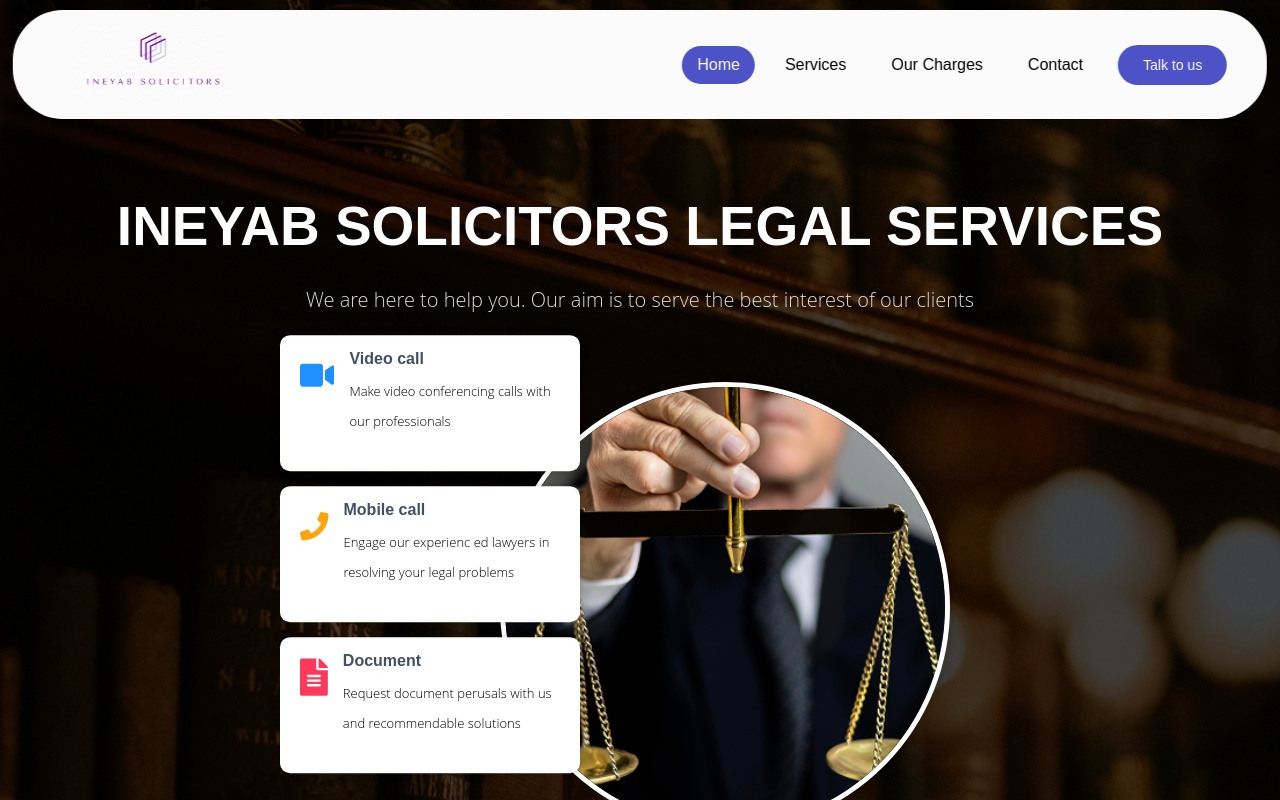
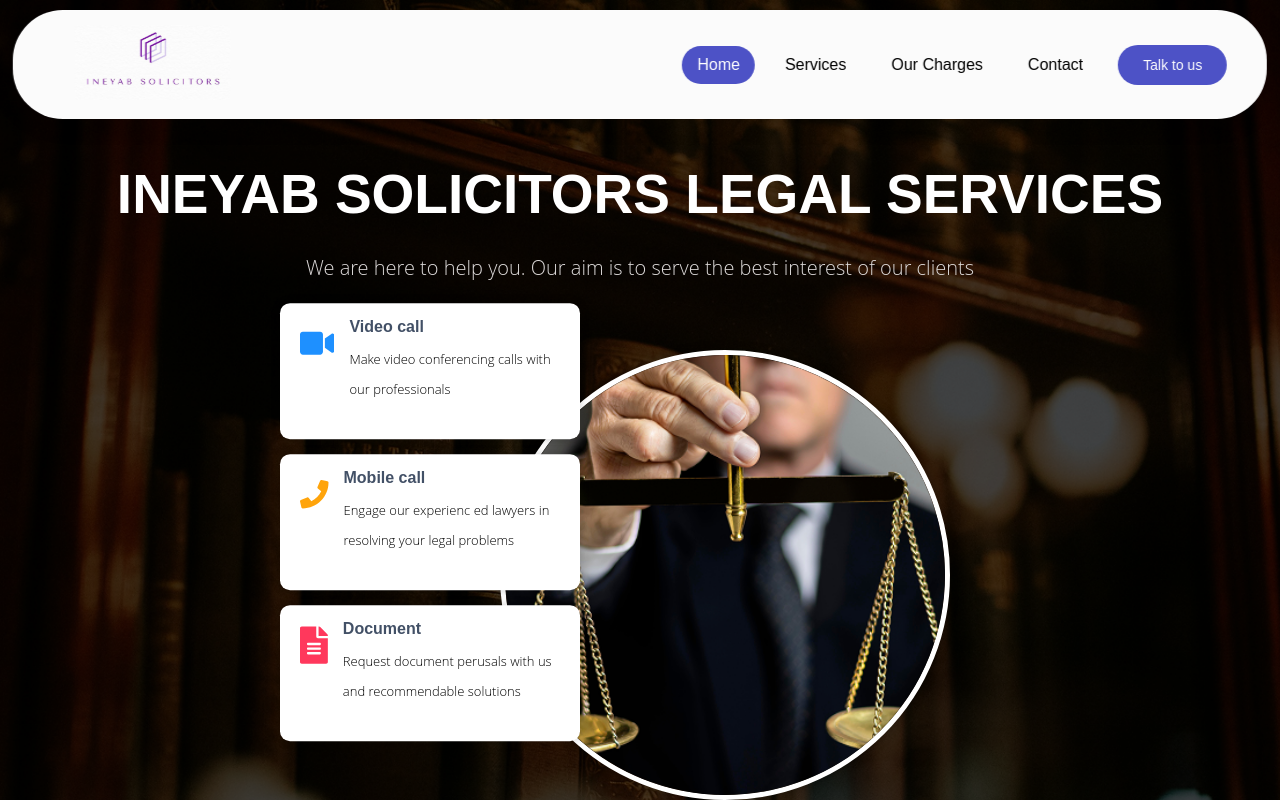
Before and after one commit to Fritz000/ineyab-solicitors, a React (Vite) app: page / in a window 1280 px wide. Shown: the top 800 px of the page. Built offline with nearby package versions, Linux system fonts and the light colour scheme.

Commit message:
new changes

```diff
--- a/src/pages/Home.css
+++ b/src/pages/Home.css
@@ -13,32 +13,32 @@ body, html {
   width: 100%;
   max-width: 100%;
   overflow-x: hidden;
-  min-height: 70vh; /* Ensure the parent container respects the height */
 }
 
 .hero-section {
   width: 100%;
-  min-height: 70vh; /* Minimum height is 70% of the viewport height */
+  height: 1100px;
   background-size: cover;
   background-position: center;
   background-repeat: no-repeat;
   display: flex;
   flex-direction: column;
   align-items: center;
-  justify-content: center; /* Center content vertically */
+  justify-content: flex-start;
   text-align: center;
   color: white;
   padding: 50px 20px;
   margin: 0 auto;
-  overflow: hidden; /* Ensures content doesn't overflow horizontally */
 }
+
+
   .hero-section h1 {
     font-weight: bold;
     font-size: 55px;
     font-weight: 900;
     margin-bottom: 10px;
     line-height: 65px;
-    margin-top: 9rem;
+    margin-top: 7rem;
   }
 
   .hero-section p {
```
